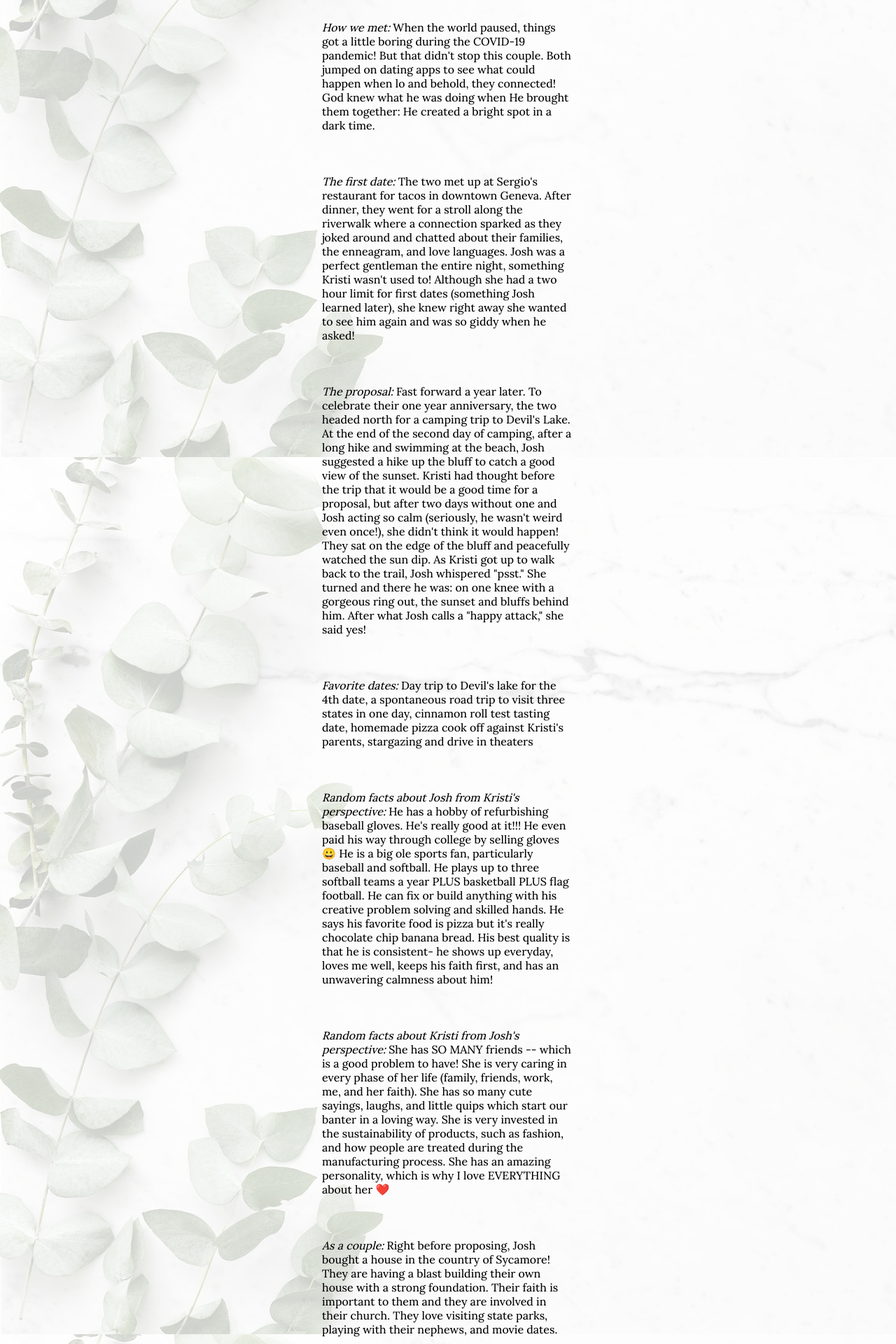
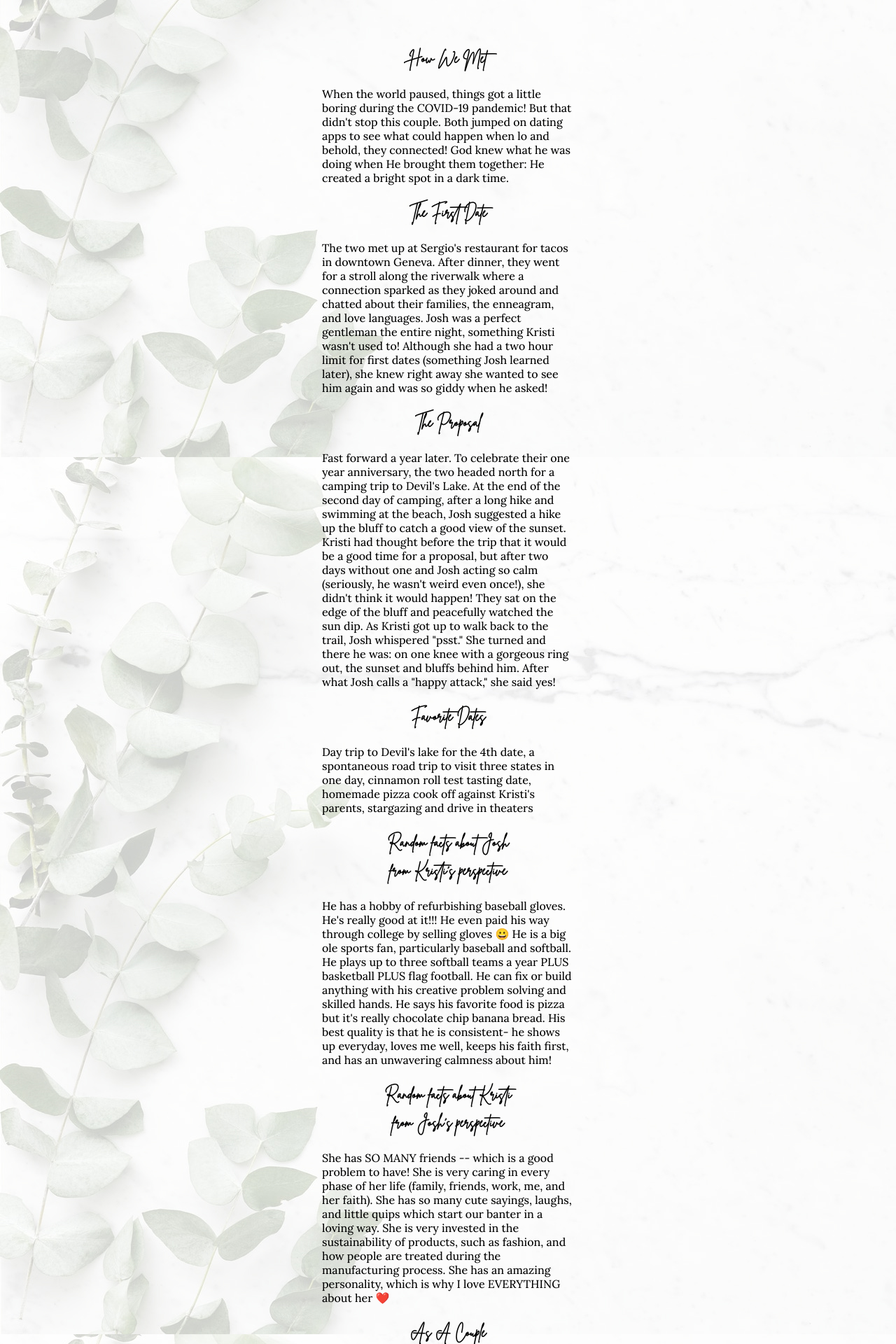
Before and after one commit to zzboncak/kristi-and-josh-wedding, a React (Create React App) app: page / in a window 1280 px wide. Shown: the part 600-2520 px from the top of the page at 70% size. Built offline with nearby package versions, Linux system fonts and the light colour scheme; no server answers; what google-maps-react would draw is missing.

Commit message:
adjustments to about us page styling

```diff
--- a/src/Components/AboutUs.css
+++ b/src/Components/AboutUs.css
@@ -1,12 +1,18 @@
 .about-us-header {
-  margin-top: 10vh;
+  margin: 10vh 0;
+}
+
+.about-us-mini-header {
+  font-size: 20px;
+  margin: 0;
+  line-height: 2em;
 }
 
 .about-us-text {
   max-width: 400px;
   margin: 20px auto;
   text-align: left;
-  padding: 20px;
+  padding: 0 20px;
   font-weight: 450;
 }
 
--- a/src/Components/AboutUs.tsx
+++ b/src/Components/AboutUs.tsx
@@ -59,51 +59,56 @@ export const AboutUs: React.FC = () => {
       </div>
 
       <h2 className="about-us-header header">About Us</h2>
+      <h6 className="about-us-mini-header header">How We Met</h6>
       <p className="about-us-text">
-        <i>How we met:</i> When the world paused, things got a little
-        boring during the COVID-19 pandemic! But that didn&apos;t stop
-        this couple. Both jumped on dating apps to see what could
-        happen when lo and behold, they connected! God knew what he
-        was doing when He brought them together: He created a bright
-        spot in a dark time.
+        When the world paused, things got a little boring during the
+        COVID-19 pandemic! But that didn&apos;t stop this couple. Both
+        jumped on dating apps to see what could happen when lo and
+        behold, they connected! God knew what he was doing when He
+        brought them together: He created a bright spot in a dark
+        time.
       </p>
+      <h6 className="about-us-mini-header header">The First Date</h6>
       <p className="about-us-text">
-        <i>The first date:</i> The two met up at Sergio&apos;s
-        restaurant for tacos in downtown Geneva. After dinner, they
-        went for a stroll along the riverwalk where a connection
-        sparked as they joked around and chatted about their families,
-        the enneagram, and love languages. Josh was a perfect
-        gentleman the entire night, something Kristi wasn&apos;t used
-        to! Although she had a two hour limit for first dates
-        (something Josh learned later), she knew right away she wanted
-        to see him again and was so giddy when he asked!
+        The two met up at Sergio&apos;s restaurant for tacos in
+        downtown Geneva. After dinner, they went for a stroll along
+        the riverwalk where a connection sparked as they joked around
+        and chatted about their families, the enneagram, and love
+        languages. Josh was a perfect gentleman the entire night,
+        something Kristi wasn&apos;t used to! Although she had a two
+        hour limit for first dates (something Josh learned later), she
+        knew right away she wanted to see him again and was so giddy
+        when he asked!
       </p>
+      <h6 className="about-us-mini-header header">The Proposal</h6>
       <p className="about-us-text">
-        <i>The proposal:</i> Fast forward a year later. To celebrate
-        their one year anniversary, the two headed north for a camping
-        trip to Devil&apos;s Lake. At the end of the second day of
-        camping, after a long hike and swimming at the beach, Josh
-        suggested a hike up the bluff to catch a good view of the
-        sunset. Kristi had thought before the trip that it would be a
-        good time for a proposal, but after two days without one and
-        Josh acting so calm (seriously, he wasn&apos;t weird even
-        once!), she didn&apos;t think it would happen! They sat on the
-        edge of the bluff and peacefully watched the sun dip. As
-        Kristi got up to walk back to the trail, Josh whispered
-        &quot;psst.&quot; She turned and there he was: on one knee
-        with a gorgeous ring out, the sunset and bluffs behind him.
-        After what Josh calls a &quot;happy attack,&quot; she said
-        yes!
+        Fast forward a year later. To celebrate their one year
+        anniversary, the two headed north for a camping trip to
+        Devil&apos;s Lake. At the end of the second day of camping,
+        after a long hike and swimming at the beach, Josh suggested a
+        hike up the bluff to catch a good view of the sunset. Kristi
+        had thought before the trip that it would be a good time for a
+        proposal, but after two days without one and Josh acting so
+        calm (seriously, he wasn&apos;t weird even once!), she
+        didn&apos;t think it would happen! They sat on the edge of the
+        bluff and peacefully watched the sun dip. As Kristi got up to
+        walk back to the trail, Josh whispered &quot;psst.&quot; She
+        turned and there he was: on one knee with a gorgeous ring out,
+        the sunset and bluffs behind him. After what Josh calls a
+        &quot;happy attack,&quot; she said yes!
       </p>
+      <h6 className="about-us-mini-header header">Favorite Dates</h6>
       <p className="about-us-text">
-        <i>Favorite dates:</i> Day trip to Devil&apos;s lake for the
-        4th date, a spontaneous road trip to visit three states in one
-        day, cinnamon roll test tasting date, homemade pizza cook off
-        against Kristi&apos;s parents, stargazing and drive in
-        theaters
+        Day trip to Devil&apos;s lake for the 4th date, a spontaneous
+        road trip to visit three states in one day, cinnamon roll test
+        tasting date, homemade pizza cook off against Kristi&apos;s
+        parents, stargazing and drive in theaters
       </p>
+      <h6 className="about-us-mini-header header">
+        Random facts about Josh
+        <br /> from Kristi&apos;s perspective
+      </h6>
       <p className="about-us-text">
-        <i>Random facts about Josh from Kristi&apos;s perspective:</i>{" "}
         He has a hobby of refurbishing baseball gloves. He&apos;s
         really good at it!!! He even paid his way through college by
         selling gloves 😀 He is a big ole sports fan, particularly
@@ -115,8 +120,11 @@ export const AboutUs: React.FC = () => {
         consistent- he shows up everyday, loves me well, keeps his
         faith first, and has an unwavering calmness about him!
       </p>
+      <h6 className="about-us-mini-header header">
+        Random facts about Kristi
+        <br /> from Josh&apos;s perspective
+      </h6>
       <p className="about-us-text">
-        <i>Random facts about Kristi from Josh&apos;s perspective:</i>{" "}
         She has SO MANY friends -- which is a good problem to have!
         She is very caring in every phase of her life (family,
         friends, work, me, and her faith). She has so many cute
@@ -126,13 +134,13 @@ export const AboutUs: React.FC = () => {
         the manufacturing process. She has an amazing personality,
         which is why I love EVERYTHING about her ❤️
       </p>
+      <h6 className="about-us-mini-header header">As A Couple</h6>
       <p className="about-us-text">
-        <i>As a couple:</i> Right before proposing, Josh bought a
-        house in the country of Sycamore! They are having a blast
-        building their own house with a strong foundation. Their faith
-        is important to them and they are involved in their church.
-        They love visiting state parks, playing with their nephews,
-        and movie dates.
+        Right before proposing, Josh bought a house in the country of
+        Sycamore! They are having a blast building their own house
+        with a strong foundation. Their faith is important to them and
+        they are involved in their church. They love visiting state
+        parks, playing with their nephews, and movie dates.
       </p>
       <footer className="footer">
         <p className="signature">Joshua & Kristi</p>
```
